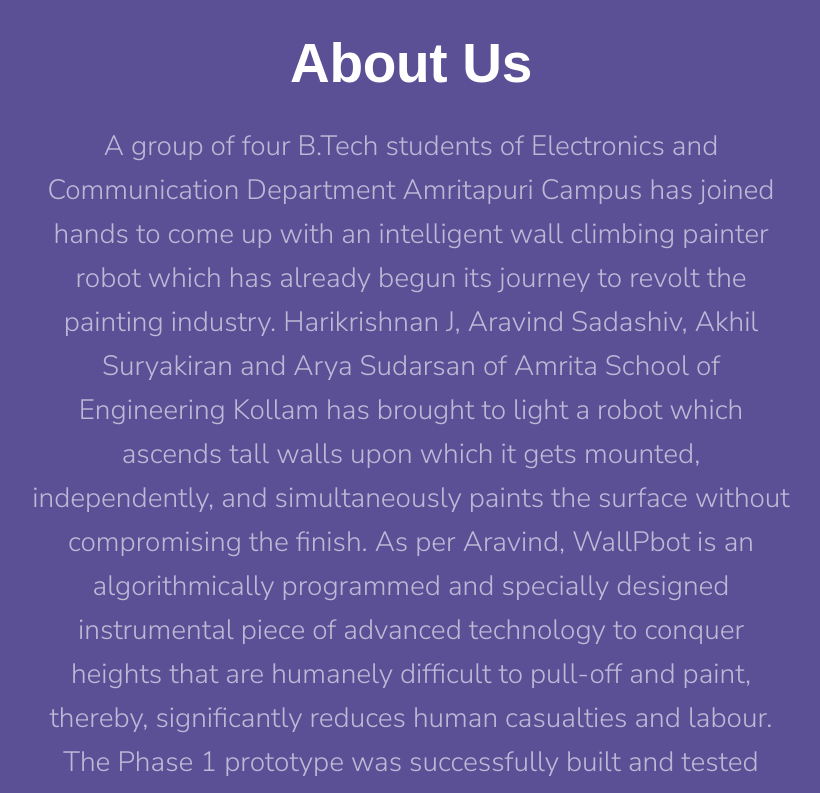
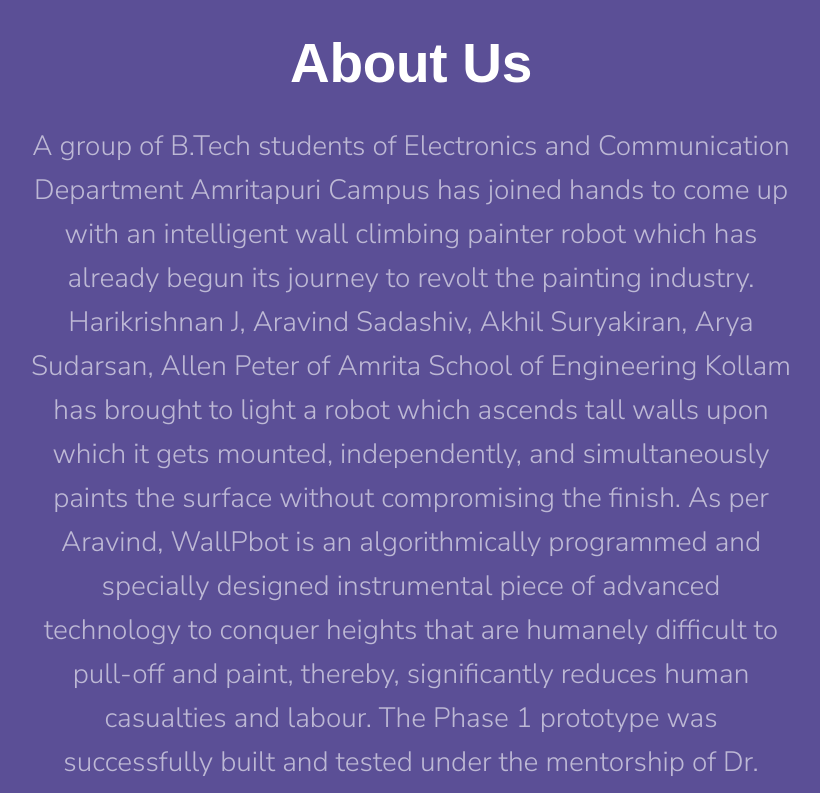
Before and after one commit to harik283/wallpbot.github.io, a plain HTML site: page index.html in a window 1280 px wide. Shown: the part 5480-6273 px from the top of the page, without its empty margins (229-1049 px from the left). Drawn offline with Linux system fonts and the light colour scheme; a web font is replaced by a local one.

Commit message:
Update index.html

```diff
--- a/index.html
+++ b/index.html
@@ -370,7 +370,7 @@
                     About Us
                 </h1>
                 <p class="lead">
-                 A group of four B.Tech students of Electronics and Communication Department Amritapuri Campus has joined hands to come up with an intelligent wall climbing painter robot which has already begun its journey to revolt the painting industry. Harikrishnan J, Aravind Sadashiv, Akhil Suryakiran and Arya Sudarsan of Amrita School of Engineering Kollam has brought to light a robot which ascends tall walls upon which it gets mounted, independently, and simultaneously paints the surface without compromising the finish. As per Aravind, WallPbot is an algorithmically programmed and specially designed instrumental piece of advanced technology to conquer heights that are humanely difficult to pull-off and paint, thereby, significantly reduces human casualties and labour. The Phase 1 prototype was successfully built and tested under the mentorship of Dr. Purushothaman A at the Technology Business Incubator (TBI) of Amritapuri Campus. Currently, they have a confidential Indian patent pending.
+                 A group of B.Tech students of Electronics and Communication Department Amritapuri Campus has joined hands to come up with an intelligent wall climbing painter robot which has already begun its journey to revolt the painting industry. Harikrishnan J, Aravind Sadashiv, Akhil Suryakiran, Arya Sudarsan, Allen Peter of Amrita School of Engineering Kollam has brought to light a robot which ascends tall walls upon which it gets mounted, independently, and simultaneously paints the surface without compromising the finish. As per Aravind, WallPbot is an algorithmically programmed and specially designed instrumental piece of advanced technology to conquer heights that are humanely difficult to pull-off and paint, thereby, significantly reduces human casualties and labour. The Phase 1 prototype was successfully built and tested under the mentorship of Dr. Purushothaman A at the Technology Business Incubator (TBI) of Amritapuri Campus. Currently, they have a confidential Indian patent pending.
                 </p>
             </div>
         </div> <!-- end section-header -->
```
